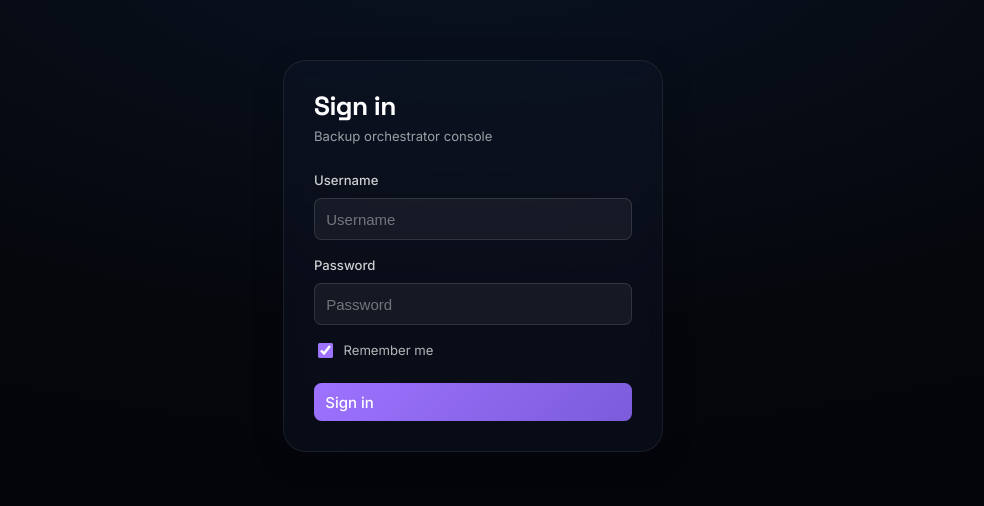
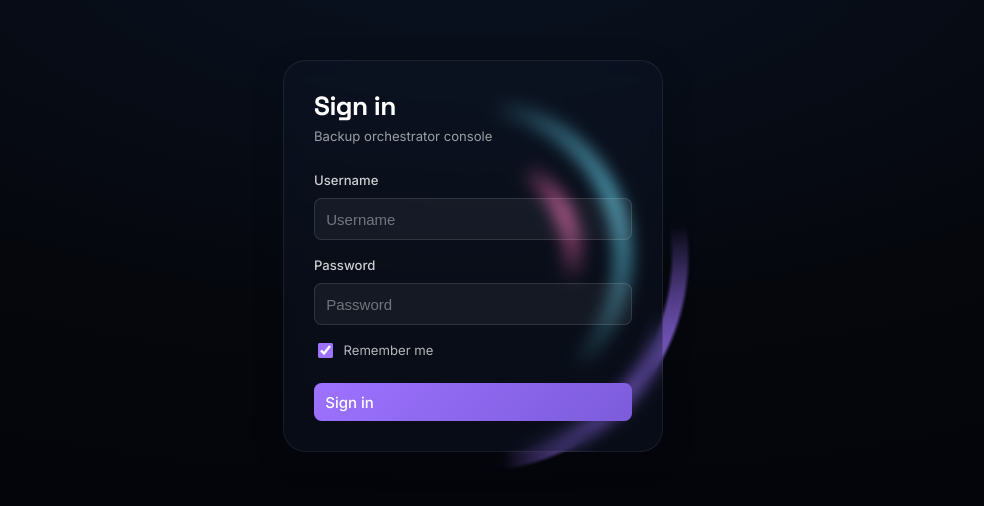
Before and after one commit to castrokren/ArcVault, a Vue app in the folder dashboard/: page /#/login in a window 1280 px wide. Shown: the part 144-650 px from the top of the page, without its empty margins (167-1151 px from the left). Built offline with nearby package versions, Linux system fonts and the light colour scheme.

Commit message:
feat: add arc ring CSS animation to login page

```diff
--- a/dashboard/src/views/Login.vue
+++ b/dashboard/src/views/Login.vue
@@ -50,6 +50,13 @@
       </form>
     </div>
 
+    <!-- Decorative arc rings (respects prefers-reduced-motion) -->
+    <div v-if="!prefersReducedMotion" class="arc-rings">
+      <div class="arc arc-1"></div>
+      <div class="arc arc-2"></div>
+      <div class="arc arc-3"></div>
+    </div>
+
     <ChangePasswordModal
       :isOpen="showChangePw"
       @close="showChangePw = false"
@@ -59,7 +66,7 @@
 </template>
 
 <script setup>
-import { ref } from 'vue'
+import { ref, onMounted, onBeforeUnmount } from 'vue'
 import { useRouter } from 'vue-router'
 import { useAuth } from '../composables/useAuth.js'
 import ChangePasswordModal from '../components/ChangePasswordModal.vue'
@@ -73,6 +80,24 @@ const remember = ref(true)
 const isSubmitting = ref(false)
 const errorMsg = ref(null)
 const showChangePw = ref(false)
+
+// ponytail: matchMedia listener for reduced motion (drives v-if on arcs)
+const prefersReducedMotion = ref(false)
+let mql = null
+
+onMounted(() => {
+  mql = window.matchMedia('(prefers-reduced-motion: reduce)')
+  prefersReducedMotion.value = mql.matches
+  mql.addEventListener('change', onMotionChange)
+})
+
+onBeforeUnmount(() => {
+  if (mql) mql.removeEventListener('change', onMotionChange)
+})
+
+function onMotionChange(e) {
+  prefersReducedMotion.value = e.matches
+}
 
 async function handleSubmit() {
   if (isSubmitting.value) return
@@ -246,4 +271,72 @@ async function handleSubmit() {
   margin-top: 0.5rem;
   width: 100%;
 }
+
+/* ═══════════════════════════════════════════════════════════
+   Arc Rings — decorative rotating arc segments
+   Three concentric arcs (purple, teal, pink) that sweep
+   around the login card at different speeds. Created with
+   conic-gradient (colored segment) + radial-gradient mask
+   (thin ring shape) — pure CSS, no canvas.
+   ═══════════════════════════════════════════════════════════ */
+
+.arc-rings {
+  position: absolute;
+  inset: 0;
+  display: flex;
+  align-items: center;
+  justify-content: center;
+  pointer-events: none;
+  z-index: 0;          /* behind the login card (z-index: 1) */
+}
+
+.arc {
+  position: absolute;
+  border-radius: 50%;
+  will-change: transform;
+}
+
+/* Arc 1 — large, purple, slow sweep (90°) */
+.arc-1 {
+  width: 580px;
+  height: 580px;
+  background: conic-gradient(from 0deg, transparent 0deg, #9d72ff 50deg, transparent 90deg);
+  -webkit-mask: radial-gradient(circle, transparent 48%, #000 49%, #000 52%, transparent 53%);
+  mask: radial-gradient(circle, transparent 48%, #000 49%, #000 52%, transparent 53%);
+  animation: av-arc-spin 22s linear infinite;
+  filter: drop-shadow(0 0 10px rgba(157, 114, 255, 0.5));
+}
+
+/* Arc 2 — medium, cyan, reverse sweep (120°) */
+.arc-2 {
+  width: 420px;
+  height: 420px;
+  background: conic-gradient(from 120deg, transparent 0deg, #6ee7ff 60deg, transparent 130deg);
+  -webkit-mask: radial-gradient(circle, transparent 47%, #000 48%, #000 53%, transparent 54%);
+  mask: radial-gradient(circle, transparent 47%, #000 48%, #000 53%, transparent 54%);
+  animation: av-arc-spin 16s linear infinite reverse;
+  filter: drop-shadow(0 0 8px rgba(110, 231, 255, 0.45));
+}
+
+/* Arc 3 — small, pink, fastest sweep (70°) */
+.arc-3 {
+  width: 280px;
+  height: 280px;
+  background: conic-gradient(from 240deg, transparent 0deg, #ff6eb4 35deg, transparent 75deg);
+  -webkit-mask: radial-gradient(circle, transparent 45%, #000 46%, #000 55%, transparent 56%);
+  mask: radial-gradient(circle, transparent 45%, #000 46%, #000 55%, transparent 56%);
+  animation: av-arc-spin 12s linear infinite;
+  filter: drop-shadow(0 0 8px rgba(255, 110, 180, 0.4));
+}
+
+@keyframes av-arc-spin {
+  to { transform: rotate(360deg); }
+}
+
+/* Safety net for users who prefer reduced motion */
+@media (prefers-reduced-motion: reduce) {
+  .arc {
+    animation: none !important;
+  }
+}
 </style>
```
Also changed, not shown: 1 other file (tests, documents, lock files or other folders).
